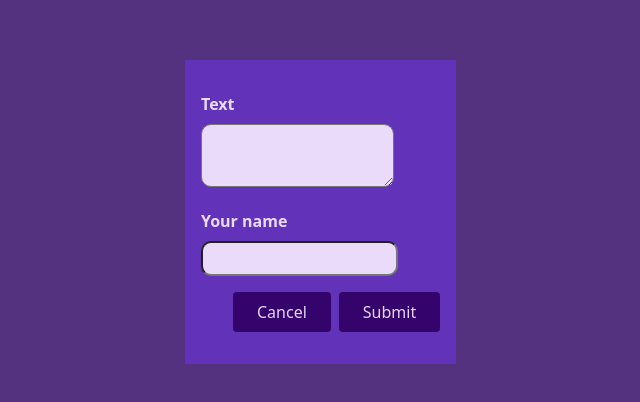
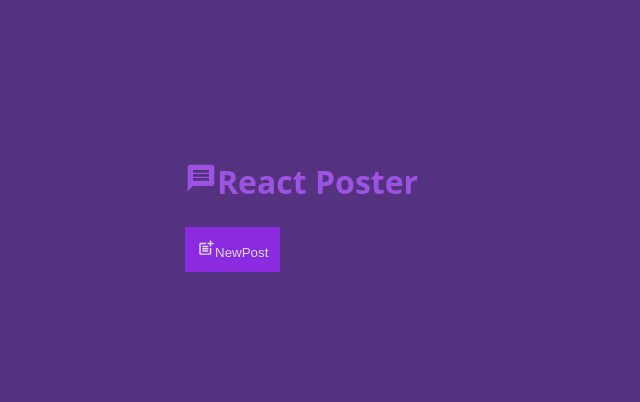
Before and after one commit to Dev-Omorh/first-react, a React (Vite) app: page /create-post in a window 1280 px wide. Shown: the part 188-590 px from the top of the page, without its empty margins (295-935 px from the left). Built offline with nearby package versions, Linux system fonts and the light colour scheme.

Commit message:
feat: implement RootLayout component and update routing structure in main.jsx

```diff
--- /dev/null
+++ b/src/routes/RootLayout.jsx
@@ -0,0 +1,11 @@
+import MainHeader from "../components/MainHeader";
+
+function RootLayout() {
+  return (
+    <>
+      <MainHeader />
+    </>
+  );
+}
+
+export default RootLayout;
```
Also changed, not shown: src/main.jsx (+10 -3 lines).
